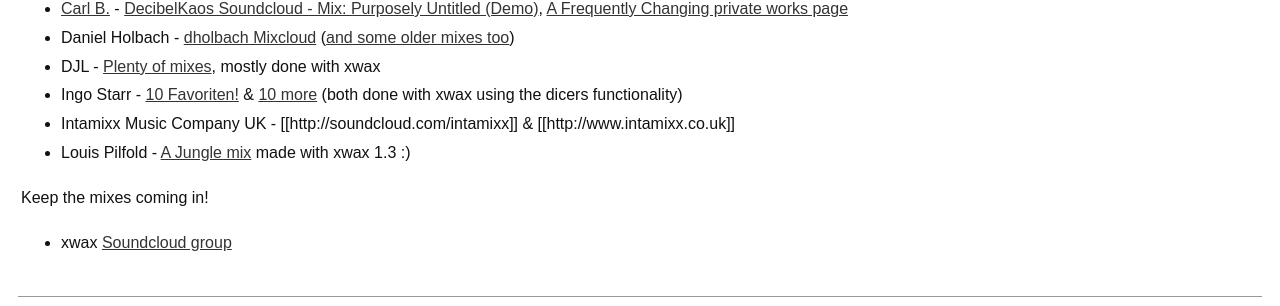
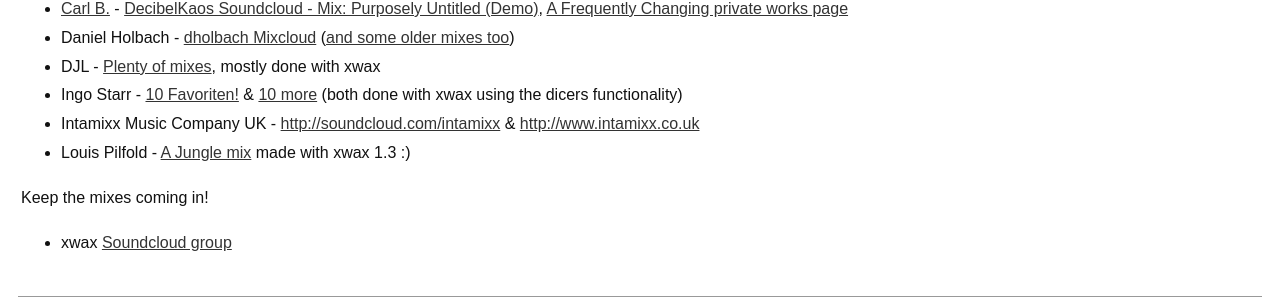
Before and after one commit to xwax/xwax.github.io, a Jekyll site: the page built from our_works.md, in a window 1280 px wide. Shown: the part 352-658 px from the top of the page. Built offline with Jekyll 4.4.1, drawn with Linux system fonts in a browser that asks for light colours; some of the changed lines change nothing that is shown.

Commit message:
Correct yet more link syntax

```diff
--- a/our_works.md
+++ b/our_works.md
@@ -1,6 +1,9 @@
 ---
 layout: default
 title: Our Works
+redirect_from:
+  - /ourworks
+  - /ourworks/
 ---
 # Our Works
 
@@ -15,7 +18,7 @@
   * Daniel Holbach - [dholbach Mixcloud](http://www.mixcloud.com/dholbach) ([and some older mixes too](http://daniel.holba.ch/blog/mixtapes))
   * DJL - [Plenty of mixes](http://www.dj-djl.com), mostly done with xwax
   * Ingo Starr - [10 Favoriten!](http://soundcloud.com/ingo-starr/10-favoriten) & [10 more](http://www.mixcloud.com/Ingo_Starr/ingo-starr-10-more/) (both done with xwax using the dicers functionality)
-  * Intamixx Music Company UK - [[http://soundcloud.com/intamixx]] & [[http://www.intamixx.co.uk]]
+  * Intamixx Music Company UK - [http://soundcloud.com/intamixx](http://soundcloud.com/intamixx) & [http://www.intamixx.co.uk](http://www.intamixx.co.uk)
   *  Louis Pilfold - [A Jungle mix](http://www.mixcrate.com/mrpopinjay/raggawocky-baby-seal-jungle-mix-278911) made with xwax 1.3 :)
 
 Keep the mixes coming in!
```
